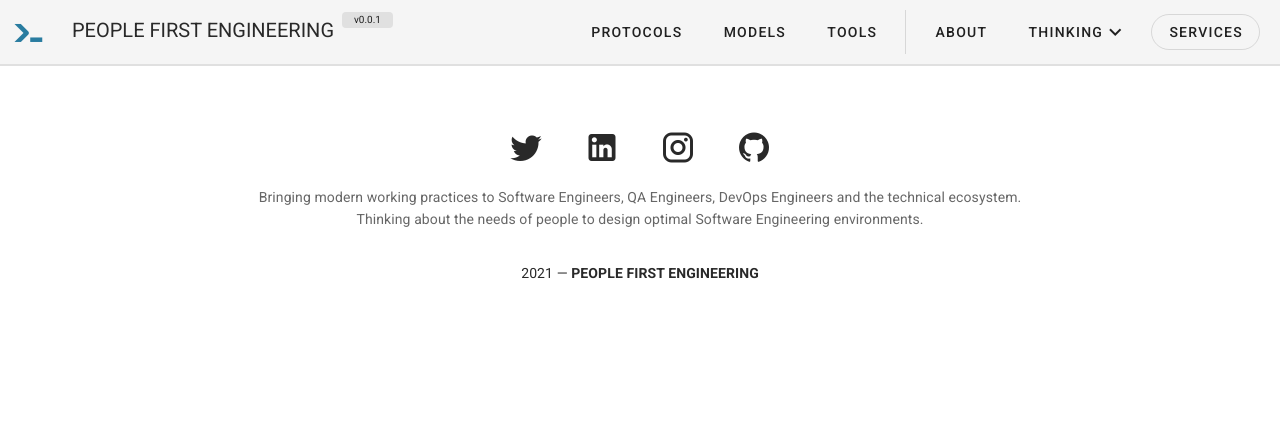
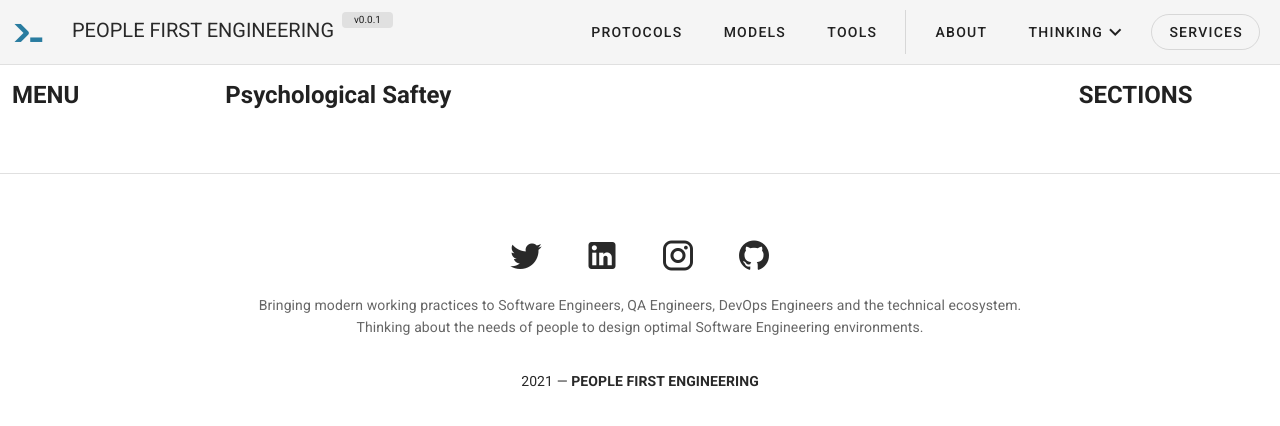
Before and after one commit to JohnD-EE/people-first-engineering, a Vue app: page /protocols in a window 1280 px wide. Shown: the top 426 px of the page. Built offline with nearby package versions, Linux system fonts and the light colour scheme.

Commit message:
protocols

```diff
--- /dev/null
+++ b/src/components/DocsMain.vue
@@ -0,0 +1,25 @@
+<template>
+    <div>
+        <v-row>
+            <v-col cols="12">
+                <div
+                    v-for="(item, i) in data"
+                    :key="i">
+                <h1>{{item.name}}</h1>
+                </div>
+            </v-col>
+        </v-row>
+    </div>
+</template>
+
+<script>
+export default {
+  data: () => ({
+      //
+  }),
+    props: ['data'],
+    mounted() {
+        //console.log('DATA PROP', this.data)
+  }
+}
+</script>
--- /dev/null
+++ b/src/components/DocsMenu.vue
@@ -0,0 +1,18 @@
+<template>
+    <div>
+        <v-row>
+            <v-col cols="12">
+                <h1>MENU</h1>
+            </v-col>
+        </v-row>
+    </div>
+</template>
+
+<script>
+export default {
+  data: () => ({
+      //
+  }),
+    props: ['data']
+}
+</script>
--- /dev/null
+++ b/src/components/DocsSections.vue
@@ -0,0 +1,18 @@
+<template>
+    <div>
+        <v-row>
+            <v-col cols="12">
+                <h1>SECTIONS</h1>
+            </v-col>
+        </v-row>
+    </div>
+</template>
+
+<script>
+export default {
+  data: () => ({
+      //
+  }),
+    props: ['data']
+}
+</script>
--- /dev/null
+++ b/src/data/protocols/change.js
@@ -0,0 +1,28 @@
+const protocol = {
+    name: 'Change',
+    keyName: 'change',
+    intent: [
+        'The intent of a People First approach to change is to accept change as a potentially painful, but inevitable and naturally occuring phenomina in all realms of life',
+        'People react differently to different change so the aim is to diminish the difficult and painful aspects of change, while optimising for the opportunities it presents.',
+    ],
+    definitions: [], //nothing should be ambiguous
+    overview: [], //context, big picture scenarios
+    sections: [
+        {
+            name: 'Section 1'
+        },
+        {
+            name: 'Section 2',
+        },
+    ],
+    conclusions: [],
+    appendix: [],
+    resources: [
+        { description: '', site: '', url: ''}
+    ],
+    acknowledgements: []
+}
+
+export default {
+    protocol
+}
--- a/src/data/protocols/index.js
+++ b/src/data/protocols/index.js
@@ -1,14 +1,22 @@
-const keys = [
+const data = [
     {
         name: 'Psychological Safety',
+        keyName: 'psychologicalSafety',
         category: '',
         file: 'psychologicalSafety.js',
         ref: 'PFE-1',
         listPosition: 10
+    },
+    {
+        name: 'Change',
+        keyName: 'change',
+        category: '',
+        file: 'change.js',
+        ref: 'PFE-2',
+        listPosition: 20
     }
 ]
 
-
 export default {
-    keys
+    data
 }
--- a/src/data/protocols/psychologicalSafety.js
+++ b/src/data/protocols/psychologicalSafety.js
@@ -1,6 +1,7 @@
 /*
 const protocol = {
-    name: 'Psychological Saftey',
+    name: '',
+    keyName: '',
     intent: [], //why is this needed
     definitions: [], //nothing should be ambiguous
     overview: [], //context, big picture scenarios
@@ -17,20 +18,32 @@ const protocol = {
     resources: [
         { description: '', site: '', url: ''}
     ],
+    acknowledgements: []
 }
 */
 
 const protocol = {
     name: 'Psychological Saftey',
-    intent: [],
-    definitions: [],
+    keyName: 'psychologicalSafety',
+    intent: [
+        'The intent is to provide an environment where conventions may be challenged, difficult questions may be asked, and where one\'s status is not a factor in the pursuit of truth. It provides a secure environment for taking risks, for trying and failing if necessary in the pursuit of a worthy goal.'
+    ],
+    definitions: [
+        'Psychological Safety is not a \'Kum ba yah\' environment where everyone nicely agrees with each other.',
+    ],
     overview: [],
     sections: [
         {
-            name: 'Section 1'
+            name: 'Enforcement of Psychological Safety',
+            paragraphs: [
+                'A culture of Psychological Safety MUST NOT be imposed by an entity external to the group, or by anyone within the group.',
+            ]
         },
         {
-            name: 'Section 2',
+            name: 'Questioning Others',
+            paragraphs: [
+                'Psychological Saftey MUST NOT be used as an excuse to be rude or disrespectful'
+            ]
         },
     ],
     conclusions: [],
@@ -38,6 +51,7 @@ const protocol = {
     resources: [
         { description: '', site: '', url: ''}
     ],
+    acknowledgements: []
 }
 
 
--- a/src/views/Protocols.vue
+++ b/src/views/Protocols.vue
@@ -0,0 +1,68 @@
+<template>
+  <section id="protocols">
+    <v-container fluid class="pb-15 ">
+      <v-row align="center" justify="center">
+        <v-col cols="12" md="2">
+          <docsMenu :data="menuData"></docsMenu>
+        </v-col>
+        <v-col cols="12" md="8">
+          <docsMain :data="mainData"></docsMain>
+        </v-col>
+        <v-col cols="12" md="2">
+          <docsSections :data="sectionsData"></docsSections>
+        </v-col>
+      </v-row>
+    </v-container>
+  </section>
+</template>
+
+<script>
+import docsMain from '../components/DocsMain.vue'
+import docsMenu from '../components/DocsMenu.vue'
+import docsSections from '../components/DocsSections.vue'
+import keys from '../data/protocols/index.js'
+import psychologicalSafety from '../data/protocols/psychologicalSafety.js'
+import change from '../data/protocols/change.js'
+
+export default {
+  components: {
+    docsMain,
+    docsMenu,
+    docsSections
+  },
+  data: () => ({
+    keys: keys,
+    selectedRef: 'PFE-1',
+    psychologicalSafety: psychologicalSafety,
+    change: change
+  }),
+  computed: {
+    selectedProtocolData () {
+      const selectedProtocol = this.keys.data.filter(x => x.ref === this.selectedRef)
+       if (selectedProtocol.length) {
+         return selectedProtocol[0]
+       }
+      return ''
+    },
+    menuData () {
+      return this.keys
+    },
+    mainData () {
+      console.log('selectedProtocolData', this.selectedProtocolData.keyName)
+      //return this.psychologicalSafety
+      const keyName = this.selectedProtocolData.keyName || ''
+      switch(keyName) {
+        case 'psychologicalSafety':
+          return this.psychologicalSafety
+        case 'change':
+          return this.change
+        default:
+          return ''
+}
+    },
+    sectionsData () {
+      return ''
+    }
+  }
+}
+</script>
```
Also changed, not shown: src/views/Principles.vue (deleted).
